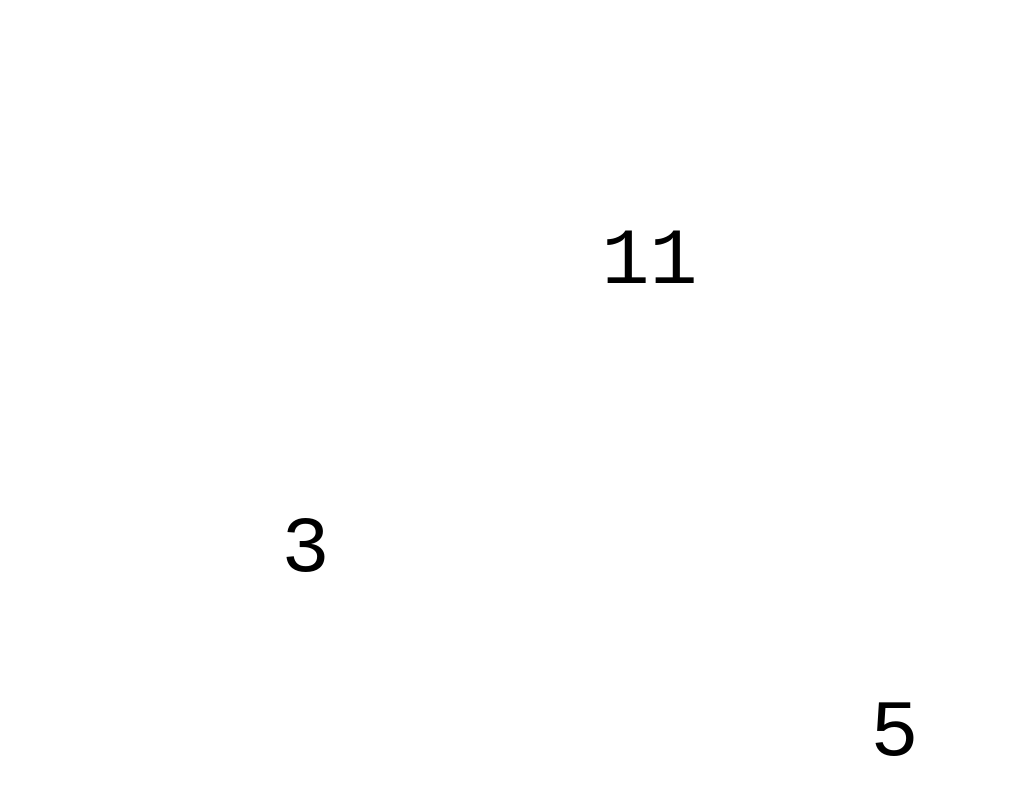
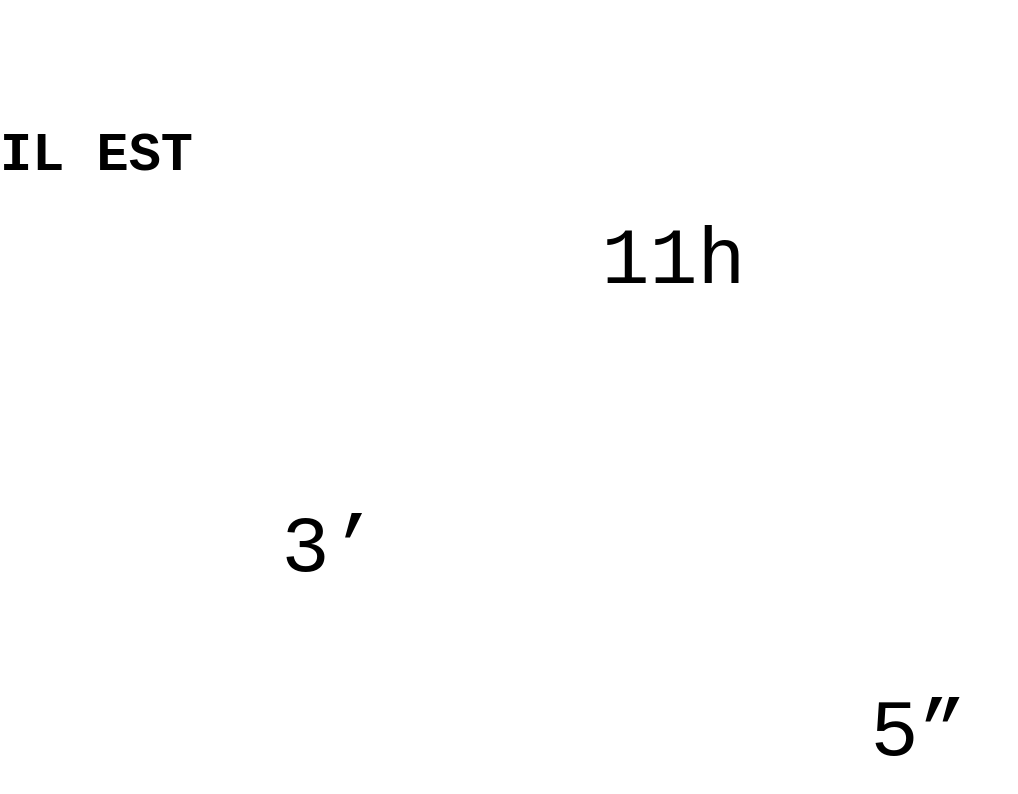
Before and after one commit to juliusboy/jsclocks-juliusboy, a plain HTML site: page index.html in a window 1280 px wide. Shown: the whole page, without its empty margins (0-1018 px from the left). Drawn offline with Linux system fonts and the light colour scheme; a web font is replaced by a local one.

Commit message:
Add files via upload

```diff
--- a/index.html
+++ b/index.html
@@ -3,6 +3,7 @@
     <head>
         <meta charset="utf-8">
         <title>The JS Clocks</title>
+		<h6>IL EST</h6>
         <meta name="viewport" content="width=device-width, initial-scale=1">
         <link rel="stylesheet" href="css/normalize.css">
         <link rel="stylesheet" href="css/style.css">
@@ -48,7 +49,7 @@
 		var date = new Date;
   	  var heure = date.getHours();
 
-		document.getElementById("heure").innerHTML = heure;
+		document.getElementById("heure").innerHTML = heure+"h";
 
 		document.getElementById("heure").style.top = getRandom(10, 90)+'%';
   	  document.getElementById("heure").style.left = getRandom(10, 90)+'%';
@@ -60,7 +61,7 @@
 		var date = new Date;
   	  var minute = date.getMinutes();
 
-	  	document.getElementById("minute").innerHTML = minute;
+	  	document.getElementById("minute").innerHTML = minute+"’";
 
 		document.getElementById("minute").style.top = getRandom(10, 90)+'%';
   	  document.getElementById("minute").style.left = getRandom(10, 90)+'%';
@@ -77,7 +78,7 @@
 		var minute = date.getMinutes();
 		var seconde = date.getSeconds();
 
-	  	document.getElementById("seconde").innerHTML = seconde;
+	  	document.getElementById("seconde").innerHTML = seconde+"”";
 
 		document.getElementById("seconde").style.top = getRandom(10, 90)+'%';
   	  document.getElementById("seconde").style.left = getRandom(10, 90)+'%';
```
